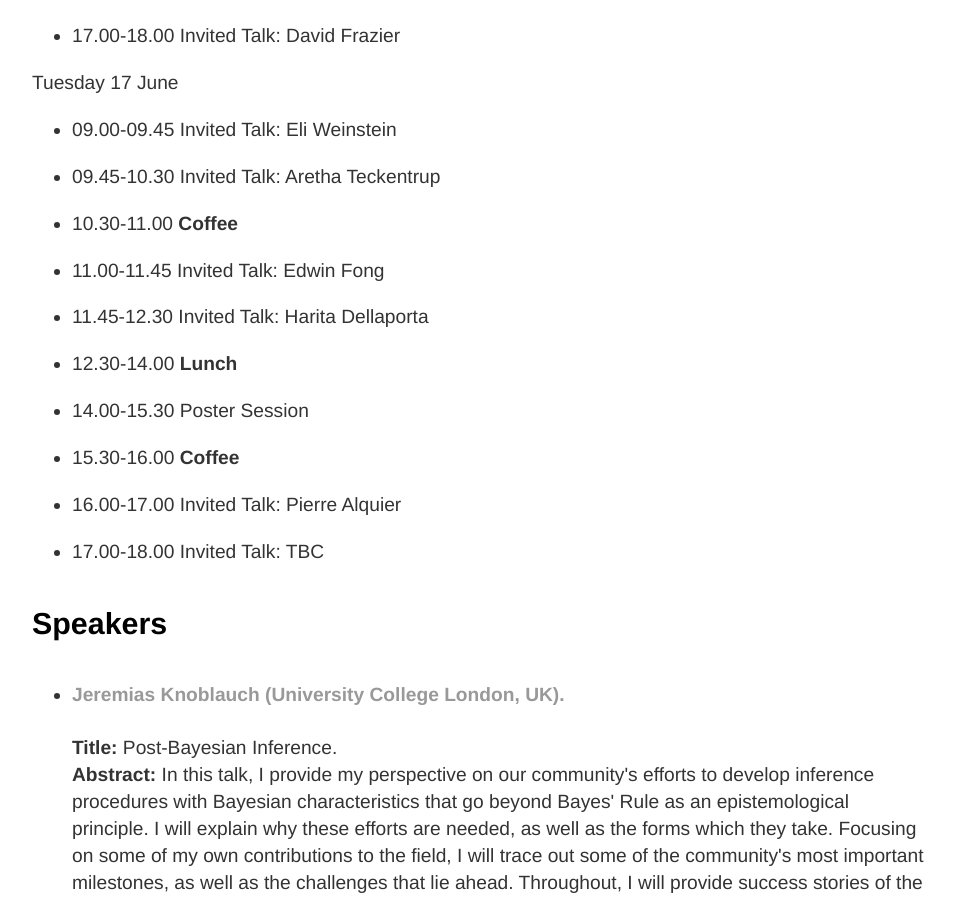
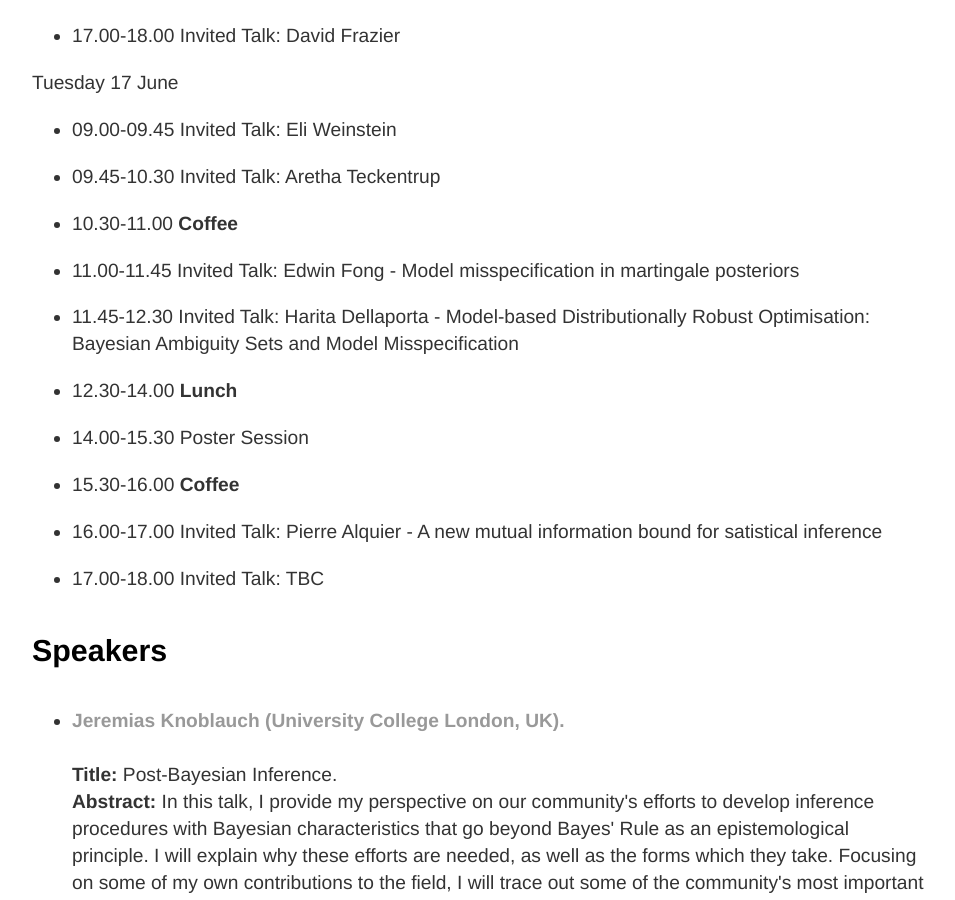
Before and after one commit to postbayes/BayesMisspecificationSatellite, a Jekyll site: the page index.html, which Jekyll copies as it is, in a window 1280 px wide and 900 px high, scrolled down 1635 px. Shown: the whole window, without its empty margins (160-1115 px from the left). Built offline with Jekyll 4.4.1, drawn with Linux system fonts in a browser that asks for light colours.

Commit message:
Update index.html

```diff
--- a/index.html
+++ b/index.html
@@ -94,12 +94,12 @@ A common justification for the use of Bayesian inference is that Bayes’ theore
 <li>09.00-09.45 Invited Talk: Eli Weinstein</li>
 <li>09.45-10.30 Invited Talk: Aretha Teckentrup</li>
 <li>10.30-11.00 <b>Coffee</b></li>
-<li>11.00-11.45 Invited Talk: Edwin Fong </li>
-<li>11.45-12.30 Invited Talk: Harita Dellaporta </li>
+<li>11.00-11.45 Invited Talk: Edwin Fong - Model misspecification in martingale posteriors </li>
+<li>11.45-12.30 Invited Talk: Harita Dellaporta - Model-based Distributionally Robust Optimisation: Bayesian Ambiguity Sets and Model Misspecification </li>
 <li>12.30-14.00 <b>Lunch</b></li>
 <li>14.00-15.30 Poster Session </li>
 <li>15.30-16.00 <b>Coffee</b></li>
-<li>16.00-17.00 Invited Talk: Pierre Alquier </li>
+<li>16.00-17.00 Invited Talk: Pierre Alquier - A new mutual information bound for satistical inference</li>
 <li>17.00-18.00 Invited Talk: TBC </li>
 </ul>
 </p>
```
